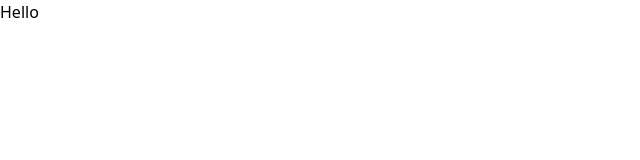
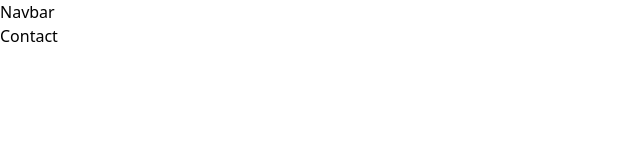
Before and after one commit to Firdosh01/Dental-medical-website, a React (Vite) app: page /contact in a window 1280 px wide. Shown: the top 160 px of the page, without its empty margins (0-640 px from the left). Built offline with nearby package versions, Linux system fonts and the light colour scheme.

Commit message:
routes added

```diff
--- a/src/App.jsx
+++ b/src/App.jsx
@@ -1,5 +1,23 @@
+import { Route, Routes } from "react-router-dom";
+/* pages */
+import Home from "./pages/Home";
+import About from "./pages/About";
+import Services from "./pages/Services";
+import Contact from "./pages/Contact";
+import Navbar from "./components/common/Navbar";
+
 const App = () => {
-  return <div>Hello</div>;
+  return (
+    <>
+      <Navbar />
+      <Routes>
+        <Route path="/" element={<Home />} />
+        <Route path="/about-us" element={<About />} />
+        <Route path="/services" element={<Services />} />
+        <Route path="/contact" element={<Contact />} />
+      </Routes>
+    </>
+  );
 };
 
 export default App;
--- /dev/null
+++ b/src/components/common/Navbar.jsx
@@ -0,0 +1,7 @@
+import React from "react";
+
+const Navbar = () => {
+  return <div>Navbar</div>;
+};
+
+export default Navbar;
--- a/src/main.jsx
+++ b/src/main.jsx
@@ -2,9 +2,12 @@ import { StrictMode } from "react";
 import { createRoot } from "react-dom/client";
 import "./index.css";
 import App from "./App.jsx";
+import { BrowserRouter } from "react-router-dom";
 
 createRoot(document.getElementById("root")).render(
   <StrictMode>
-    <App />
+    <BrowserRouter>
+      <App />
+    </BrowserRouter>
   </StrictMode>
 );
--- /dev/null
+++ b/src/pages/About.jsx
@@ -0,0 +1,8 @@
+
+const About = () => {
+  return (
+    <div>About</div>
+  )
+}
+
+export default About
--- /dev/null
+++ b/src/pages/Contact.jsx
@@ -0,0 +1,6 @@
+
+const Contact = () => {
+  return <div>Contact</div>;
+};
+
+export default Contact;
--- /dev/null
+++ b/src/pages/Home.jsx
@@ -0,0 +1,7 @@
+const Home = () => {
+  return (
+    <div>Home</div>
+  )
+}
+
+export default Home
--- /dev/null
+++ b/src/pages/Services.jsx
@@ -0,0 +1,7 @@
+const Services = () => {
+  return (
+    <div>Services</div>
+  )
+}
+
+export default Services
```
